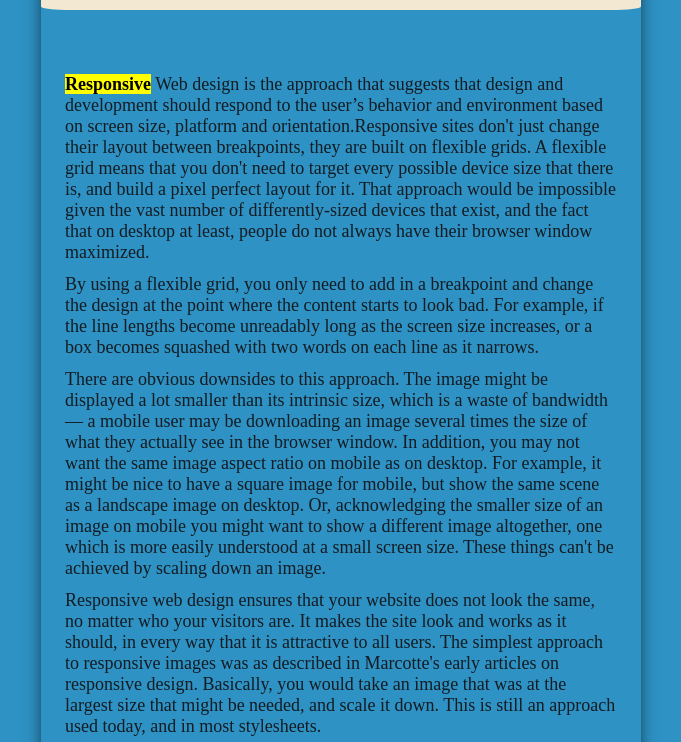
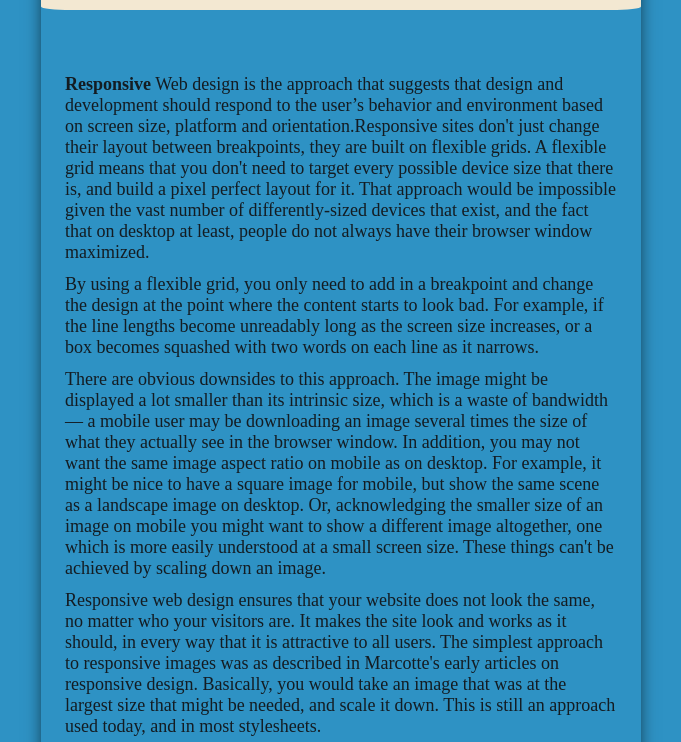
Before and after one commit to Faruq-Hameed/Faruq-responsive-web, a plain HTML site: page index.html in a window 1280 px wide. Shown: the part 58-800 px from the top of the page, without its empty margins (299-980 px from the left). Drawn offline with Linux system fonts and the light colour scheme.

Commit message:
added font and removed mark

```diff
--- a/index.html
+++ b/index.html
@@ -15,7 +15,7 @@
                 <h1>Responsive web design</h1>
             </div>
             <div class="main-container">
-                <p class="margin"><strong><mark>Responsive<mark></strong>  Web design is the approach that suggests that design and development
+                <p class="margin"><strong>Responsive</strong>  Web design is the approach that suggests that design and development
                     should respond to the user’s behavior and environment based on screen size,
                     platform and orientation.Responsive sites don't just change their layout between breakpoints,
                     they are built on flexible grids. A flexible grid means that you don't need to target every possible device size that there is,
```
